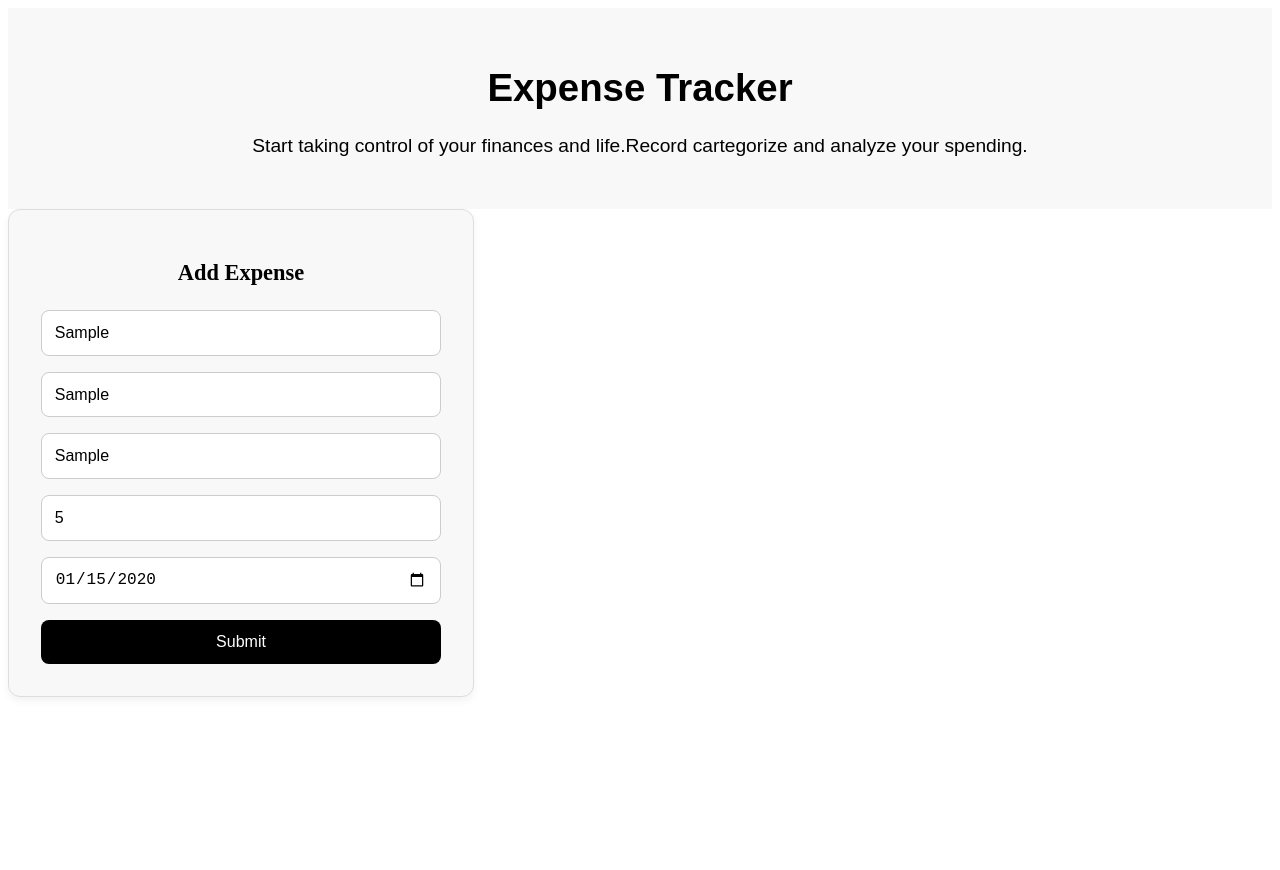
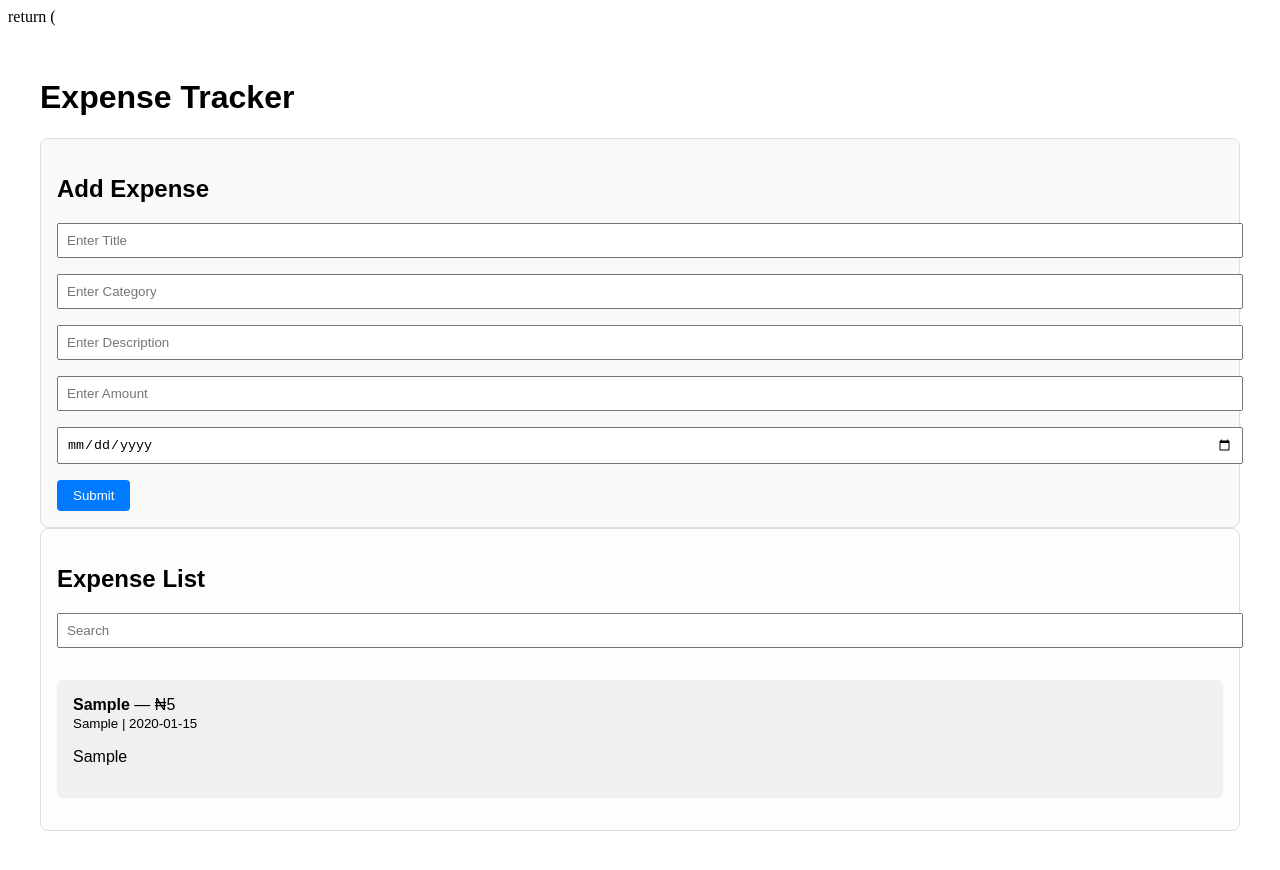
Before and after one commit to Spid3rmvn/expense-tracker, a React (Vite) app: page / in a window 1280 px wide. Both pictures are taken after typing "Sample", "Sample", "Sample", "5", "2020-01-15" into the empty fields and a click on the button "Submit". Before the commit the page ends 800 px from the top, so only its background shows below. Built offline with nearby package versions, Linux system fonts and the light colour scheme.

Commit message:
update 3 files and delete 1 file

```diff
--- a/src/App.css
+++ b/src/App.css
@@ -1,51 +1,76 @@
-.header {
+.app-container {
   padding: 2rem;
-  background-color: #f8f8f8;
-  text-align: center;
   font-family: sans-serif;
-  font-size: 1.2rem;
-}
-.expense-form {
-  width: 100%;
-  max-width: 400px;
-  padding: 2rem;
-  background-color: #f8f8f8;
-  border: 1px solid #ddd;
-  border-radius: 12px;
-  box-shadow: 0 4px 8px rgba(0, 0, 0, 0.05);
-  text-align: left;
 }
 
-.expense-form h2 {
-  margin-bottom: 1.5rem;
-  font-size: 1.4rem;
-  text-align: center;
+.main-layout {
+  display: flex;
+  gap: 2rem;
+  margin-top: 1rem;
 }
 
-.expense-form form {
-  display: flex;
-  flex-direction: column;
-  gap: 1rem;
+.expense-form {
+  flex: 1;
+  padding: 1rem;
+  border: 1px solid #ddd;
+  border-radius: 8px;
+  background: #f9f9f9;
 }
 
 .expense-form input {
-  padding: 0.8rem;
-  border: 1px solid #ccc;
-  border-radius: 8px;
-  font-size: 1rem;
+  display: block;
+  width: 100%;
+  margin-bottom: 1rem;
+  padding: 0.5rem;
 }
 
 .expense-form button {
-  padding: 0.8rem;
-  background-color: black;
+  padding: 0.5rem 1rem;
+  background-color: #007bff;
   color: white;
   border: none;
-  border-radius: 8px;
-  font-size: 1rem;
-  cursor: pointer;
-  transition: background 0.3s;
+  border-radius: 4px;
 }
 
-.expense-form button:hover {
-  background-color: #333;
+.searchExpense {
+  margin-bottom: 1rem;
+  padding: 0.5rem;
+  width: 100%;
 }
+
+ul {
+  list-style: none;
+  padding: 0;
+}
+
+li {
+  padding: 0.5rem;
+  background: #eee;
+  margin-bottom: 0.5rem;
+  border-radius: 4px;
+}
+.expense-list {
+  flex: 1;
+  padding: 1rem;
+  border: 1px solid #ddd;
+  border-radius: 8px;
+  background: #fdfdfd;
+}
+
+.searchExpense {
+  width: 100%;
+  padding: 0.5rem;
+  margin-bottom: 1rem;
+}
+
+ul {
+  list-style-type: none;
+  padding: 0;
+}
+
+li {
+  background: #f0f0f0;
+  padding: 1rem;
+  border-radius: 6px;
+  margin-bottom: 1rem;
+}
--- a/src/App.jsx
+++ b/src/App.jsx
@@ -1,21 +1,23 @@
 import React from "react";
 import AddExpense from "./components/AddExpense";
-import SearchBar from "./components/SearchBar";
 import ExpenseList from "./components/ExpenseList";
+import { useState } from "react";
 import "./App.css";
 const App = () => {
+  const [expenses, setExpenses] = useState([]);
+  const addExpense = (newExpense) => {
+    setExpenses([...expenses, newExpense]);
+  };
   return (
     <>
-      <div className="header">
+      return (
+      <div className="app-container">
         <h1>Expense Tracker</h1>
-        <p>
-          Start taking control of your finances and life.Record cartegorize and
-          analyze your spending.
-        </p>
+        <div className="main-content">
+          <AddExpense onAddExpense={addExpense} />
+          <ExpenseList expenses={expenses} />
+        </div>
       </div>
-      <AddExpense />
-      <SearchBar />
-      <ExpenseList />
     </>
   );
 };
--- a/src/components/AddExpense.jsx
+++ b/src/components/AddExpense.jsx
@@ -1,7 +1,6 @@
-import React from "react";
-import { useState } from "react";
+import React, { useState } from "react";
 
-const AddExpense = () => {
+const AddExpense = ({ onAddExpense }) => {
   const [expense, setExpense] = useState({
     title: "",
     category: "",
@@ -9,6 +8,7 @@ const AddExpense = () => {
     amount: "",
     date: "",
   });
+
   const handleChange = (e) => {
     setExpense({
       ...expense,
@@ -18,6 +18,29 @@ const AddExpense = () => {
 
   const handleSubmit = (e) => {
     e.preventDefault();
+
+    // Basic validation
+    if (!expense.title || !expense.amount || !expense.date) {
+      alert("Please fill in required fields (title, amount, date).");
+      return;
+    }
+
+    // Add the expense (send to parent)
+    const newExpense = {
+      ...expense,
+      id: Date.now(), // Add unique ID
+    };
+
+    onAddExpense(newExpense); // Callback to parent component
+
+    // Reset form
+    setExpense({
+      title: "",
+      category: "",
+      description: "",
+      amount: "",
+      date: "",
+    });
   };
 
   return (
@@ -38,7 +61,6 @@ const AddExpense = () => {
           placeholder="Enter Category"
           value={expense.category}
           onChange={handleChange}
-          required
         />
         <input
           type="text"
@@ -46,7 +68,6 @@ const AddExpense = () => {
           placeholder="Enter Description"
           value={expense.description}
           onChange={handleChange}
-          required
         />
         <input
           type="number"
@@ -59,7 +80,6 @@ const AddExpense = () => {
         <input
           type="date"
           name="date"
-          placeholder="Enter Date"
           value={expense.date}
           onChange={handleChange}
           required
--- a/src/components/ExpenseList.jsx
+++ b/src/components/ExpenseList.jsx
@@ -1,7 +1,28 @@
 import React from "react";
 
-const ExpenseList = () => {
-  return <div></div>;
+const ExpenseList = ({ expenses }) => {
+  return (
+    <div className="expense-list">
+      <h2>Expense List</h2>
+      <input type="text" placeholder="Search" className="searchExpense" />
+
+      {expenses.length === 0 ? (
+        <p>No expenses added yet.</p>
+      ) : (
+        <ul>
+          {expenses.map((expense) => (
+            <li key={expense.id}>
+              <strong>{expense.title}</strong> — ₦{expense.amount} <br />
+              <small>
+                {expense.category} | {expense.date}
+              </small>
+              <p>{expense.description}</p>
+            </li>
+          ))}
+        </ul>
+      )}
+    </div>
+  );
 };
 
 export default ExpenseList;
--- a/src/components/SearchBar.jsx
+++ /dev/null
@@ -1,9 +0,0 @@
-import React from "react";
-import AddExpense from "./AddExpense";
-import ExpenseList from "./ExpenseList";
-
-const SearchBar = () => {
-  return <div></div>;
-};
-
-export default SearchBar;
```
Also changed, not shown: src/AddExpense.css (added).
